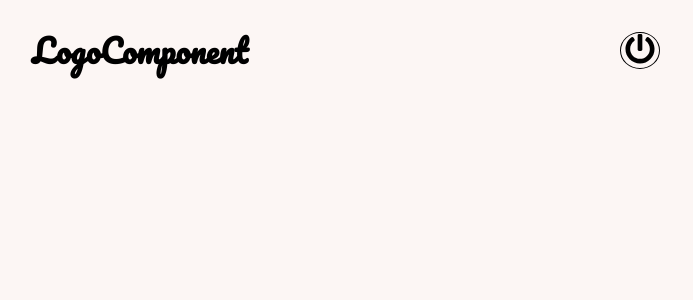
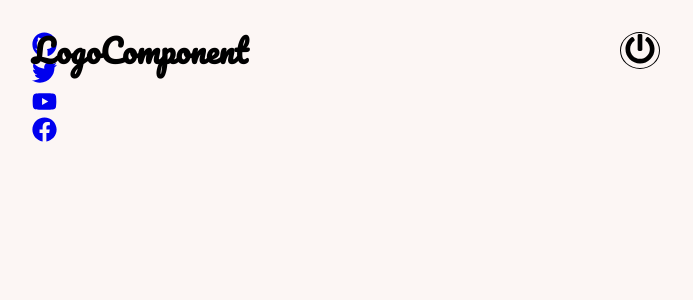
Before and after one commit to ramziddinolimov/React-Portfolio, a React (Create React App) app: page / in a window 1280 px wide. Shown: the top 300 px of the page, without its empty margins (0-693 px from the left). Built offline with nearby package versions, Linux system fonts and the light colour scheme.

Commit message:
social icons started

```diff
--- a/src/components/Main.js
+++ b/src/components/Main.js
@@ -2,6 +2,7 @@ import React from 'react'
 import styled from 'styled-components'
 import LogoComponent from '../subComponents/LogoComponent'
 import PowerButton from '../subComponents/PowerButton'
+import SocialIcons from '../subComponents/SocialIcons'
 // import { Container } from 'tsparticles'
 
 
@@ -29,6 +30,7 @@ function Main() {
         <Container>
           <PowerButton/>
           <LogoComponent/>
+          <SocialIcons/>
         </Container>
     </MainContainer>
   )
--- a/src/subComponents/LogoComponent.js
+++ b/src/subComponents/LogoComponent.js
@@ -6,6 +6,11 @@ const Logo = styled.h1`
 display: inline-block;
 color: ${props => props.theme.text};
 font-family: 'Pacifico', cursive;
+
+position: fixed;
+    left: 2rem;
+    top: 2rem;
+    z-index: 3;
 `
 
 const LogoComponent = () => {
--- /dev/null
+++ b/src/subComponents/SocialIcons.js
@@ -0,0 +1,36 @@
+import React from 'react'
+import { NavLink } from 'react-router-dom'
+import { Facebook, Github, Twitter, YouTube } from '../components/AllSvgs'
+
+const SocialIcons = () => {
+  return (
+    <div>
+        <div>
+            <NavLink to='/'>
+                <Github width={25} height={25} fill='currentColor' />
+            </NavLink>
+        </div>
+
+        <div>
+            <NavLink to='/'>
+                <Twitter width={25} height={25} fill='currentColor' />
+            </NavLink>
+        </div>
+
+        <div>
+            <NavLink to='/'>
+                <YouTube width={25} height={25} fill='currentColor' />
+            </NavLink>
+        </div>
+
+        <div>
+            <NavLink to='/'>
+                <Facebook width={25} height={25} fill='currentColor' />
+            </NavLink>
+
+        </div>
+    </div>
+  )
+}
+
+export default SocialIcons
```
